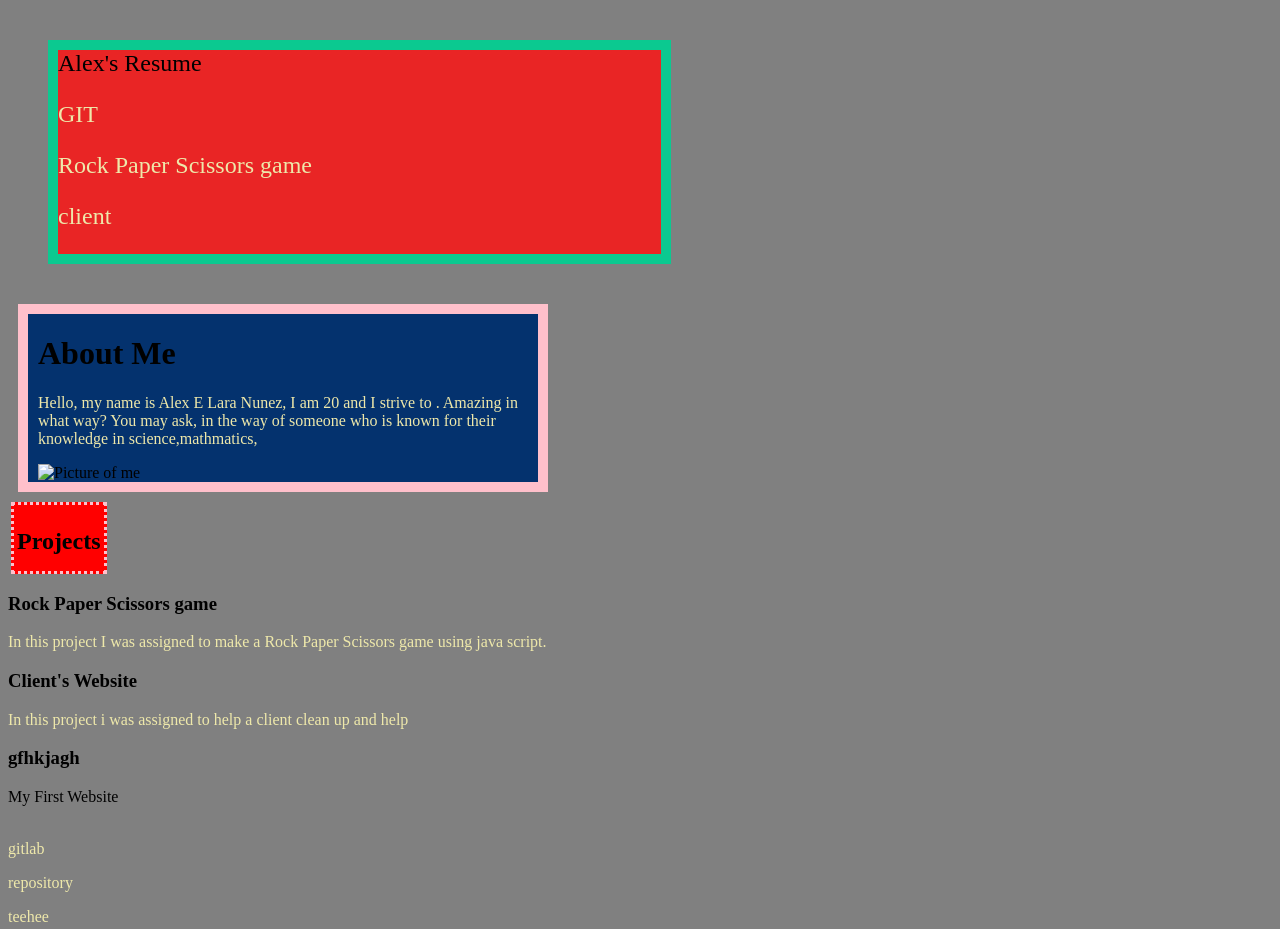
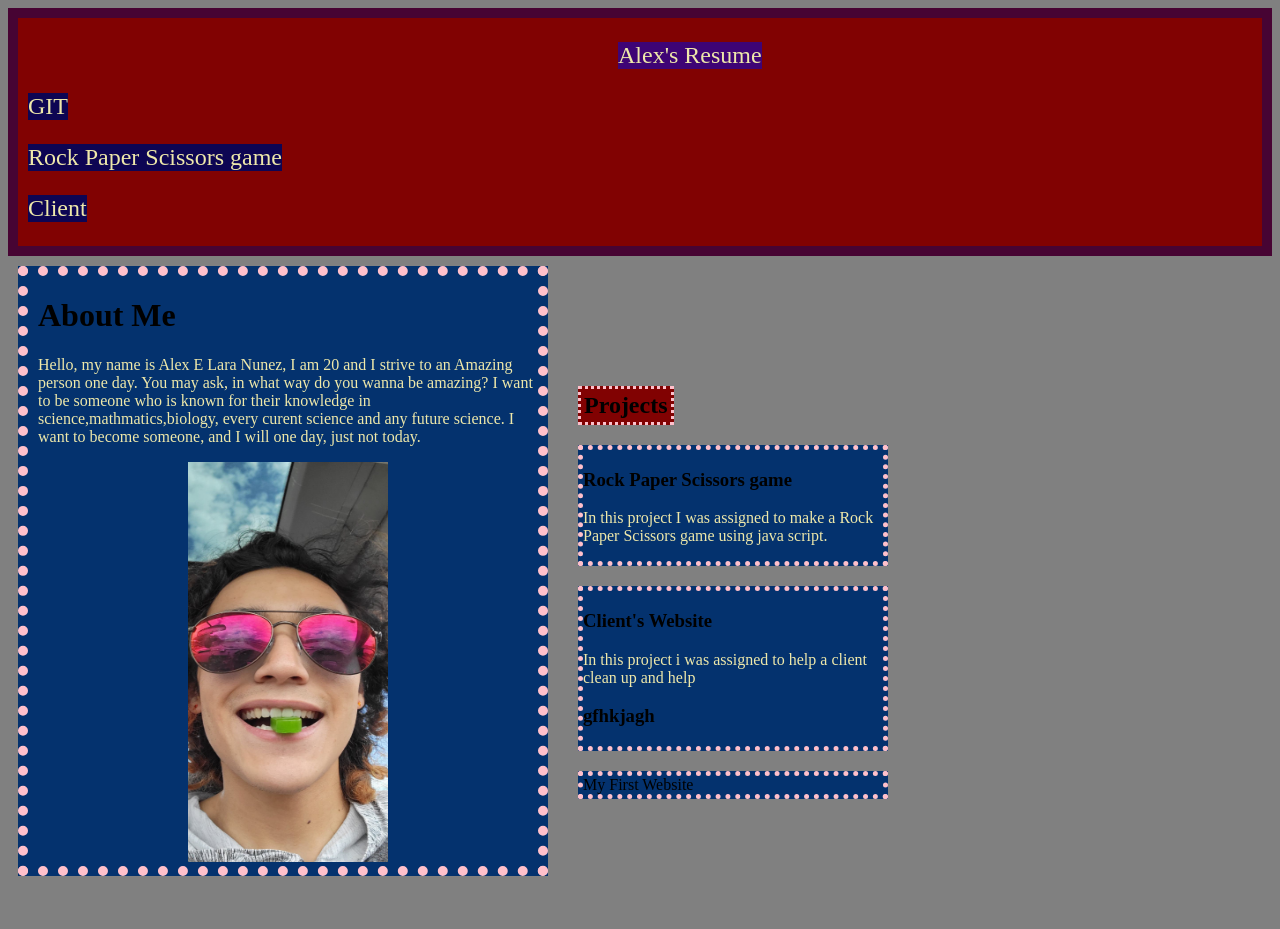
Before and after one commit to PsychoRSS/Module-2, a plain HTML site: page mock-up/index.html in a window 1280 px wide. Drawn offline with Linux system fonts and the light colour scheme.

Commit message:
added stuff

```diff
--- /dev/null
+++ b/mock-up/Assets/Style.css
@@ -0,0 +1,84 @@
+
+:root{
+    --cardh: height: 60px;
+    --cardw: width: 90px;
+    --cardtitlew: width: 30px
+    --cardtitleh: height: 15px
+    --cardpos: position: absolute;
+    --rightpos: right: 50px;
+
+
+}
+
+html{
+    background-color: gray;
+}
+body{
+    width: auto;
+    height: auto;
+
+}
+
+.ctitle{
+    background-color: rgb(13, 5, 83);
+    width: fit-content;
+    position: relative;
+    left: 10px;
+}
+header{
+
+    height: fit-content;
+    width: auto;
+    font-size: 24px;
+    background-color: rgb(129, 2, 2);
+    border: 10px solid rgb(71, 4, 51);
+
+}
+#selfie{
+    width: 200px;
+    height: 400px;
+    position: relative;
+    left: 150px;
+}
+#alex{
+    background-color: rgb(62, 4, 117);
+    width: fit-content;
+    position: relative;
+    left: 600px;
+}
+p{
+    color: palegoldenrod;
+}
+
+.About-me{
+    height: fit-content;
+    width: 500px;
+    background-color: rgb(4, 50, 110);
+    padding-left: 10px;
+    border: 10px dotted pink;
+    margin: 10px;
+
+
+}
+
+#project{
+    position: relative;
+    left: 567px;
+    bottom: 500px;
+    width: fit-content;
+    height: fit-content;
+    background-color: rgb(129, 2, 2);
+    padding: 3px;
+    border: 3px dotted pink;
+    margin: 3px;
+}
+.workcard{
+    position: relative;
+    left: 550px;
+    bottom: 500px;
+    background-color: rgb(4, 50, 110) ;
+    width: 300px;
+    margin: 20px;
+    padding: 0px;
+    border: dotted pink 5px;
+}
--- a/mock-up/Style.css
+++ /dev/null
@@ -1,37 +0,0 @@
-html{
-    background-color: gray;
-}
-header{
-    height: fit-content;
-    width: 600px;
-    font-size: 24px;
-    background-color: rgb(233, 37, 37);
-    padding-right: 3px;
-    border: 10px solid rgb(11, 201, 144);
-    margin: 40px;
-}
-
-p{
-    color: palegoldenrod;
-}
-
-.About-me{
-    height: fit-content;
-    width: 500px;
-    background-color: rgb(4, 50, 110);
-    padding-left: 10px;
-    border: 10px solid pink;
-    margin: 10px;
-
-
-}
-
-#Work{
-
-    width: fit-content;
-    height: 60px;
-    background-color: red;
-    padding: 3px;
-    border: 3px dotted pink;
-    margin: 3px;
-}
--- a/mock-up/index.html
+++ b/mock-up/index.html
@@ -2,47 +2,50 @@
 
 <html>
     <head>
+        <link rel="stylesheet" href="Assets/Style.css">
         <title>Alex's Resume</title>
-        <header>Alex's Resume
-            <p>GIT</p>
-            <P>Rock Paper Scissors game</P>
-            <P>client</P>
+        <header>
+            <p id="alex">Alex's Resume</p>
+            <p class="ctitle">GIT</p>
+            <P class="ctitle">Rock Paper Scissors game</P>
+            <P class="ctitle">Client</P>
         </header>
-        <link rel="stylesheet" href="Style.css">
+
     </head>
 
     <body>
          <div class = "About-me" >
             <h1>About Me</h1>
             <p>
-            Hello, my name is Alex E Lara Nunez, I am 20 and I strive to .
-            Amazing in what way? You may ask, in the way of someone who is known for their knowledge in science,mathmatics,
+            Hello, my name is Alex E Lara Nunez, I am 20 and I strive to an
+            Amazing person one day. You may ask, in what way do you wanna be amazing?
+             I want to be someone who is known for their knowledge in science,mathmatics,biology,
+            every curent science and any future science. I want to become someone, and I will one day, just not today.
             </p>
-            <img src="" alt="Picture of me">
+            <img id="selfie" src="Assets/images/Selfie.jpg" alt="Picture of me">
         </div>
 
-        <section id="Work">
-            <h2>Projects</h2>
-            <img>
-        </section>
+        <div class="">
+             <h2 id="project">Projects</h2>
 
-        <section  id="RPS">
-            <h3>Rock Paper Scissors game</h3>
-                <p>In this project I was assigned to make a Rock Paper Scissors game using java script.</p>
-        </section>
+            <section  class="workcard">
+                <h3 class="title">Rock Paper Scissors game</h3>
+                    <p class="">In this project I was assigned to make a Rock Paper Scissors game using java script.</p>
+            </section>
 
-        <section id="Client">
-            <h3 >Client's Website</h3>
-                <P>In this project i was assigned to help a client clean up and help </P>
-            <h3>gfhkjagh</h3>
-        </section>
+            <section class="workcard">
+             <h3 class="title">Client's Website</h3>
+                 <P>In this project i was assigned to help a client clean up and help </P>
+                <h3>gfhkjagh</h3>
+            </section>
 
-        <section id="First">My First Website</section>
-        <img src="" alt="">
-        <footer>
+         <section class="workcard">My First Website</section>
+            <img src="" alt="">
+        </div>
+        <!-- <footer>
             <p id="git">gitlab</p>
             <p id="email">repository</p>
             <p id="phone number">teehee</p>
-        </footer>
+        </footer> -->
     </body>
 </html>
```
Also changed, not shown: mock-up/Assets/images/Selfie.jpg (added).
